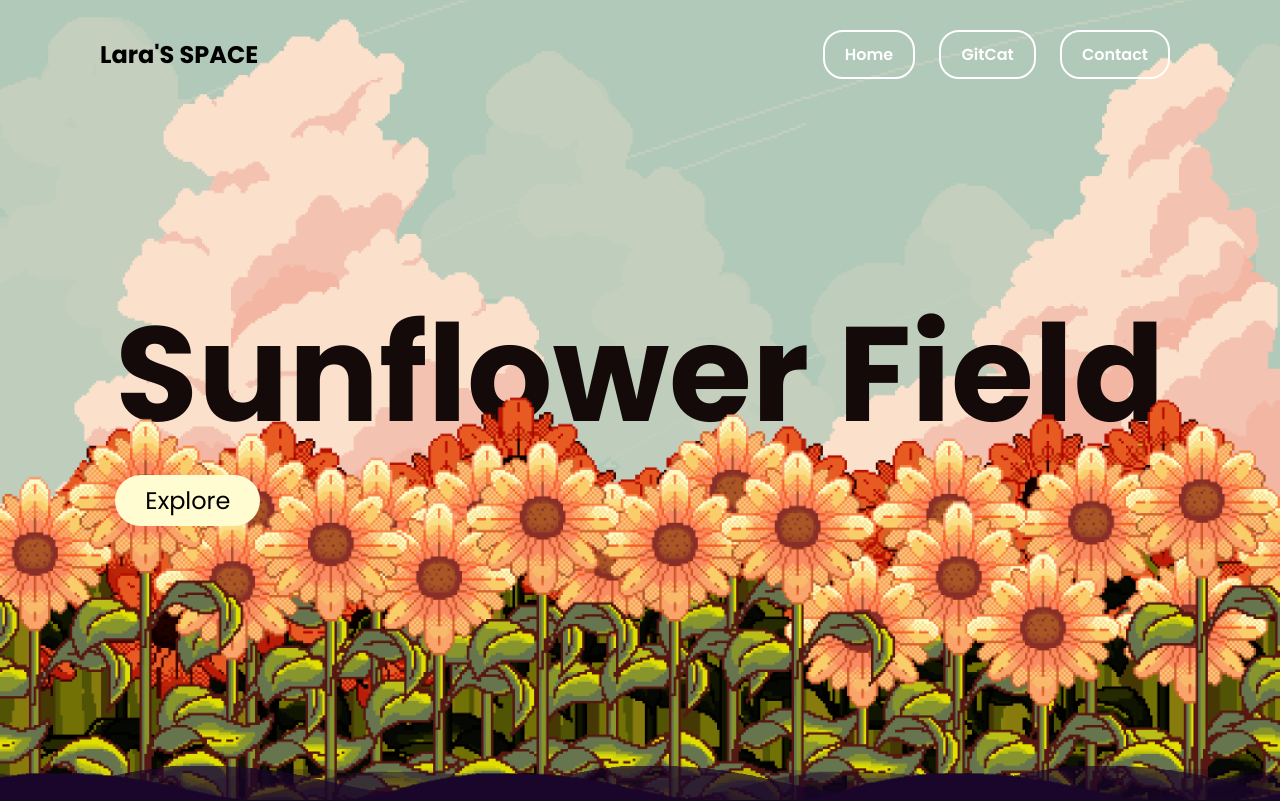
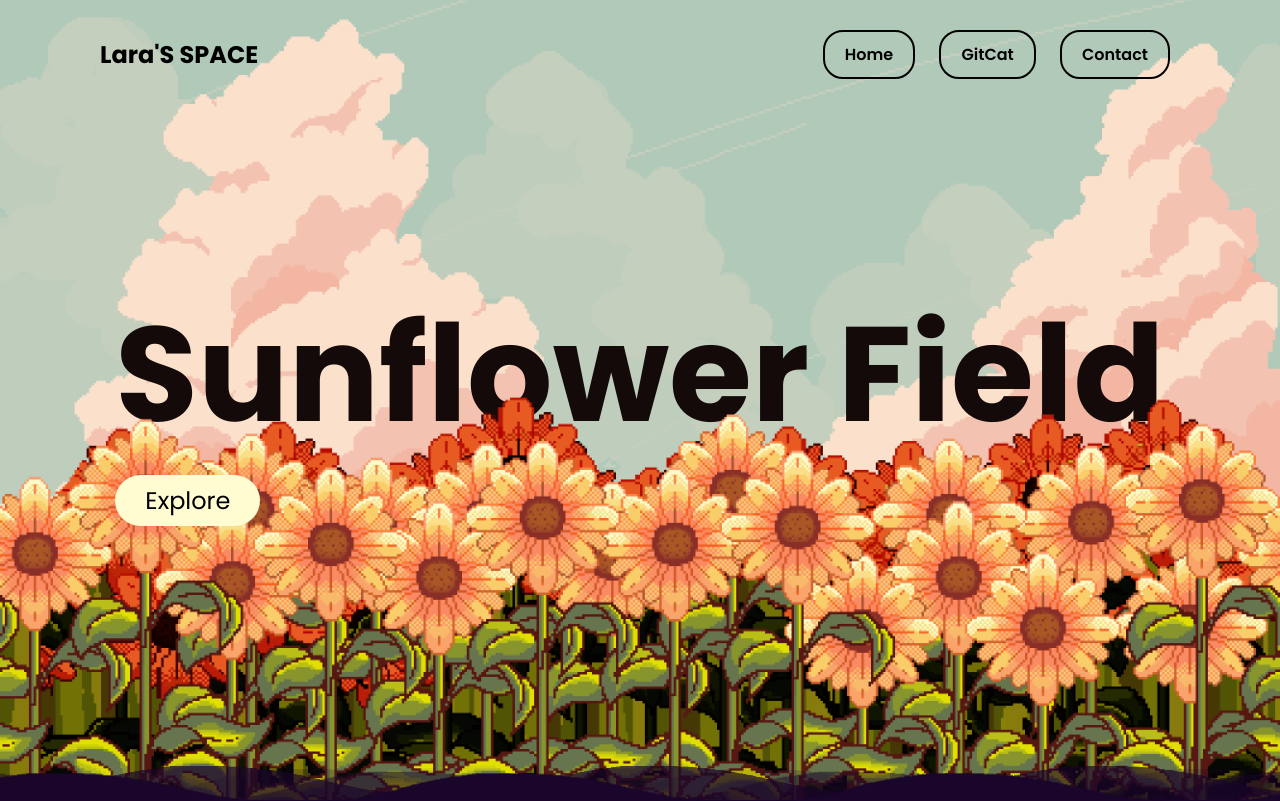
Before and after one commit to Peolline/Sunflower, a plain HTML site: page index.html in a window 1280 px wide. Shown: the top 801 px of the page. Drawn offline with nearby package versions, Linux system fonts and the light colour scheme.

Commit message:
Update style.css

```diff
--- a/style.css
+++ b/style.css
@@ -36,7 +36,7 @@ header{
 }
 
 .navigation ul li a {
-    color: #fff;
+    color: #000000;
     text-decoration: none;
     padding: 10px 20px;
     display: block;
@@ -74,13 +74,14 @@ header{
     display: flex;
     justify-content: center;
     flex-wrap: wrap;
+    color: #111;
 }
 
 .navigation a {
     text-decoration: none;
     color: rgb(0, 0, 0);
     padding: 9px 15px 9px;
-    border: 2px solid white;
+    border: 2px solid rgb(0, 0, 0);
     border-radius: 20px;
     margin: 0px 10px;
     font-weight: 600;
```
